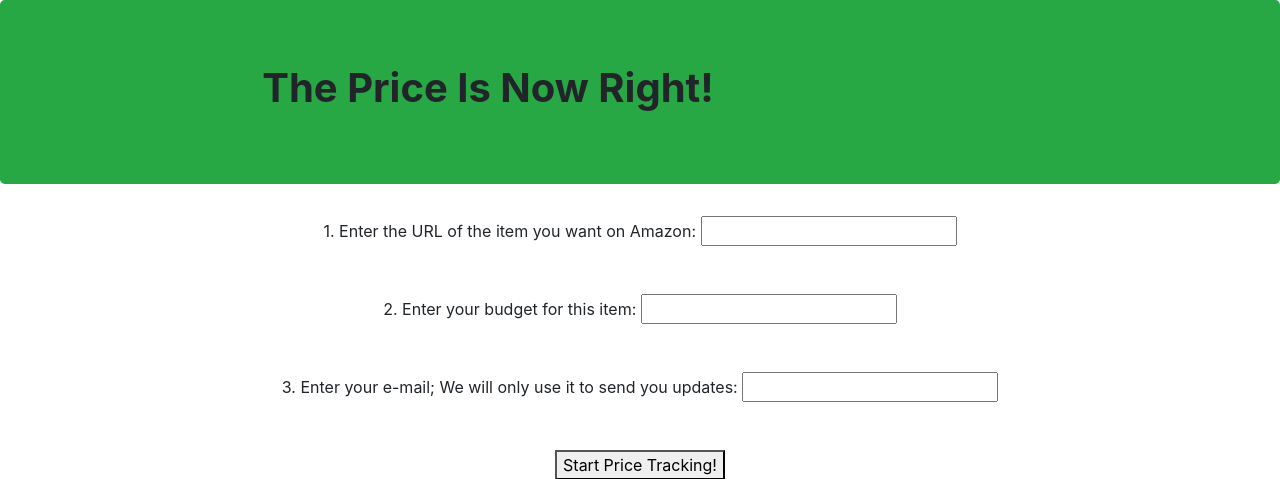
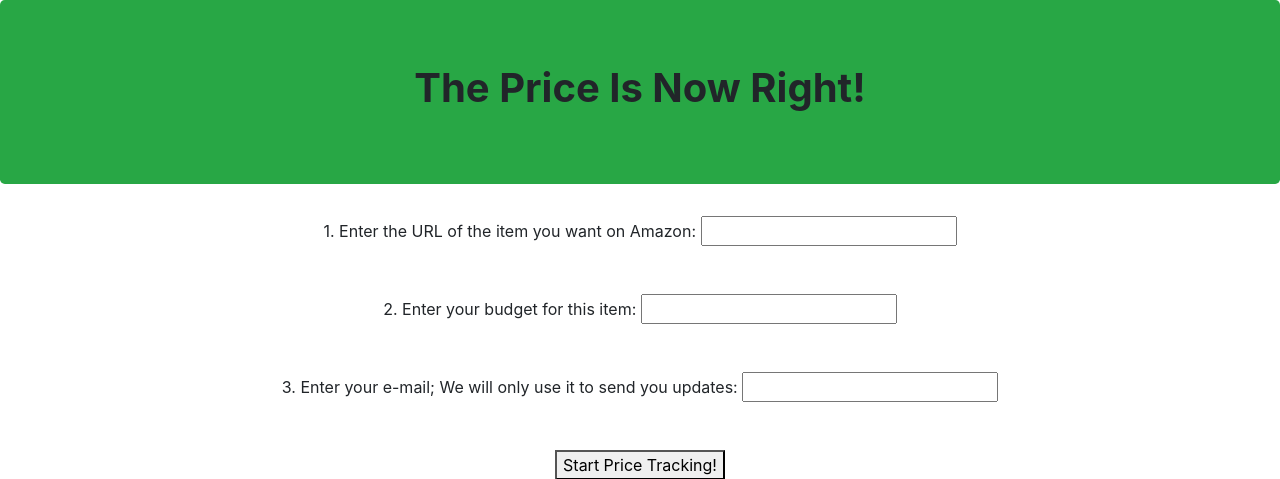
Before and after one commit to scott-sum/The_Price_Is_Now_Right, a Flask app: page / in a window 1280 px wide. Shown: the top 479 px of the page. Run offline with Flask 2, Linux system fonts and the light colour scheme; some libraries are stand-ins or nearby versions.

Commit message:
centered title

```diff
--- a/templates/index.html
+++ b/templates/index.html
@@ -15,14 +15,14 @@
 
     </head>
     <body>
-        <div class="container-fluid text-center">
+        <div class="container-fluid">
             <div class="row jumbotron bg-success">
-                <div class="col-xs-12 col-sm-12 col-md-9 col-lg-9 cl-xl-10">
+                <div class="col-md-12 text-center">
                     <h1 class="head_title"><strong>The Price Is Now Right!</strong></h1>
                 </div>
             </div>
         </div>
-        <div class="container-fluid text-center">
+        <div class="container-fluid text-center col-xs-12 col-sm-12 col-md-9 col-lg-9 cl-xl-10">
             <form method="POST" onsubmit="change()">
                 1. Enter the URL of the item you want on Amazon:
                 <input type="text" class="input" name="product"><br><br><br>
```
